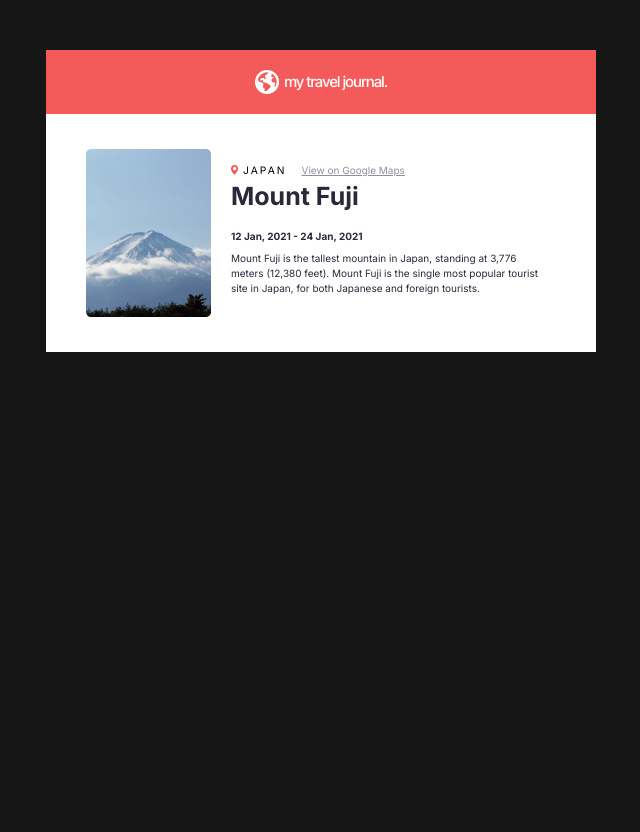
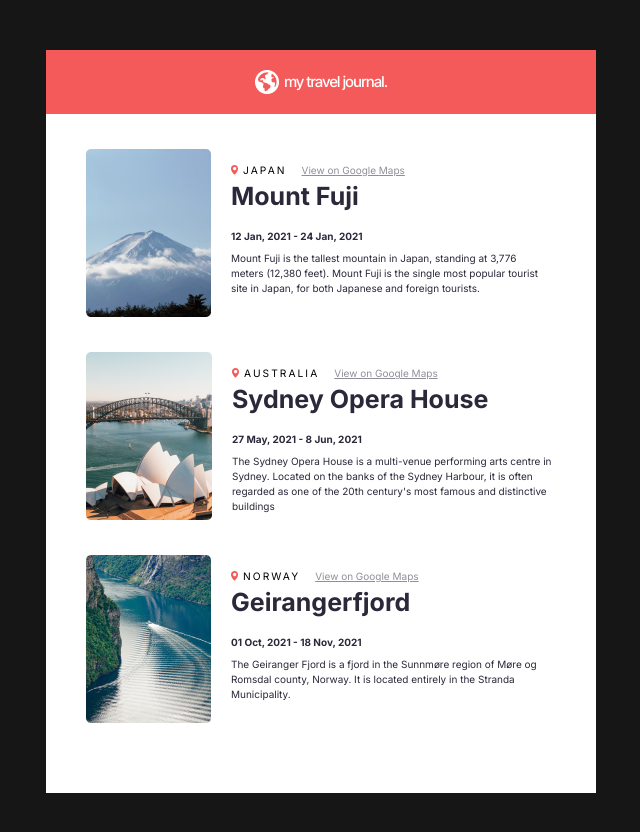
Before and after one commit to abdallahsow/Travel-Journal, a React (Create React App) app in the folder project-4/: page / in a window 1280 px wide. Shown: the top 832 px of the page, without its empty margins (319-959 px from the left). Before the commit the page ends 800 px from the top, so only its background shows below. Built offline with nearby package versions, Linux system fonts and the light colour scheme.

Commit message:
used the .map() method to add the other components

```diff
--- a/project-4/src/components/Location.js
+++ b/project-4/src/components/Location.js
@@ -3,26 +3,26 @@ const Location = (props) => {
 
   return (
     <div className="sightseeing">
-      <img src={item.img} alt={item.alt} />
+      <img src={props.img} alt={props.alt} />
       <did>
         <div className="address-place">
-          <img src={item.locationIcon} alt="" />
-          <p className="address-name">{item.location}</p>
+          <img src={props.locationIcon} alt="" />
+          <p className="address-name">{props.location}</p>
           <a
             className="address-web"
-            href={item.googleMapsUrl}
+            href={props.googleMapsUrl}
             target="_blank"
             rel="noreferrer"
           >
-            {item.anchor}
+            {props.anchor}
           </a>
         </div>
         <div className="description">
-          <h1 className="description-title">{item.title}</h1>
+          <h1 className="description-title">{props.title}</h1>
           <p className="description-period">
-            {item.startDate} - {item.endDate}
+            {props.startDate} - {props.endDate}
           </p>
-          <p className="description-text">{item.description}</p>
+          <p className="description-text">{props.description}</p>
         </div>
       </did>
     </div>
--- a/project-4/src/project-4.css
+++ b/project-4/src/project-4.css
@@ -35,6 +35,7 @@ body {
 .sightseeing {
   display: flex;
   gap: 20px;
+  padding-bottom: 35px;
 }
 
 .address-place {
--- a/project-4/src/project-4.js
+++ b/project-4/src/project-4.js
@@ -8,14 +8,14 @@ export default function App() {
     <main className="app">
       <Navbar />
          <section className="journey">
-              <Location
+              {/* <Location
               item={data[0]}
-              />
-              </section>
-         {/*{data.map((travel) => (
+              /> */}
+
+         {data.map((travel) => (
           <Location key={travel.id} {...travel} />
         ))}
-      </section> */}
+      </section>
     </main>
   );
 }
```
